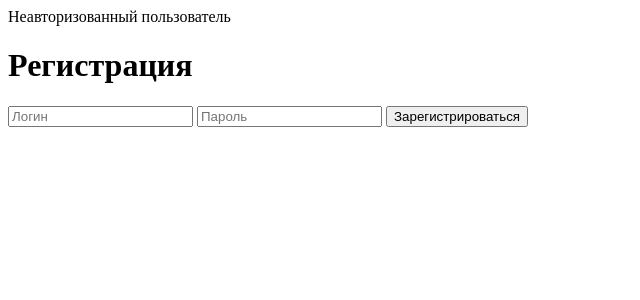
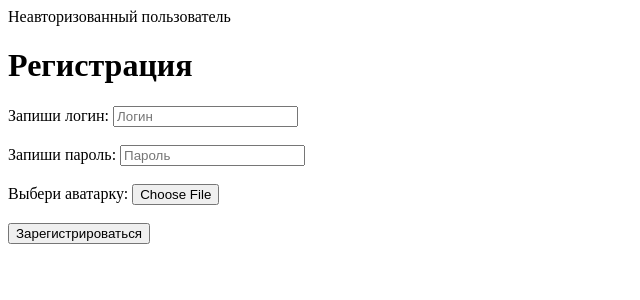
Before and after one commit to ShkuropatovSergey/hw-Shkuropatov, a PHP site: page /registration.php in a window 1280 px wide. Shown: the top 300 px of the page, without its empty margins (0-640 px from the left). Run offline with PHP 8.4, Linux system fonts and the light colour scheme.

Commit message:
hw_27_04_lesson_15-16_slide-13

```diff
--- a/registration.php
+++ b/registration.php
@@ -1,31 +1,57 @@
 <?php
 session_start();
 
-$_SESSION['secret']='secret';
+if (isset($_SESSION['IS_AUTH']) && $_SESSION['IS_AUTH'] == true) {
+    echo "Авторизованный пользователь <br>
+<a href='/exit.php'>Выйти</a>";
+} else {
+    echo "Неавторизованный пользователь <br>";
+}
 
-if(isset($_SESSION['IS_AUTH']) && $_SESSION['IS_AUTH']==true){
-echo "Авторизованный пользователь <br>
-<a href='/exit.php'>Выйти</a>";
-}else{
-    echo "Неавторизованный пользователь";
+//Загрузка файлов в папку img
+if (!empty($_FILES)) {
+    echo "Выбран файл: ".$_FILES['file']['name'];
+    echo '<br>';
+    $string = $_FILES['file']['name'];
+    //Выбираем только файлы с расширением jpg, jpeg, png или gif.
+    preg_match("/^.*\.(jpg|jpeg|png|gif)$/i", $string, $output_array);
+    if (count($output_array) > 0) {
+        move_uploaded_file($_FILES['file']['tmp_name'], 'foto/' . $_FILES['file']['name']);
+    }else{
+        echo "Файл не соответствует расширению";
+    }
 }
 ?>
 
 
 <!DOCTYPE html>
 <html lang="en">
+
 <head>
     <meta charset="UTF-8">
     <meta name="viewport" content="width=device-width, initial-scale=1.0">
     <meta http-equiv="X-UA-Compatible" content="ie=edge">
+    <link rel="stylesheet" href="styles/registration.css">
     <title>Регистрация</title>
 </head>
+
 <body>
     <h1>Регистрация</h1>
-    <form class="aa" method='post'>
-        <input type="text" name='login' placeholder='Логин'>
-        <input type="password" name='password' placeholder='Пароль'>
+    <form class="aa" method='post' enctype="multipart/form-data">
+    <label for="log">Запиши логин:</label>
+        <input type="text" name='login' id="log" placeholder='Логин'><br><br>
+        <label for="pas">Запиши пароль:</label>
+        <input type="password" name='password' id="pas" placeholder='Пароль'><br><br>
+        <label for="photo">Выбери аватарку:</label>
+        <input type="file" class="custom-file-input" name="file" id="photo" title=" "/><br><br>
         <button type="submit">Зарегистрироваться</button>
     </form>
+     <!-- Отменяет повторную отправку формы -->
+     <script>
+        if (window.history.replaceState) {
+            window.history.replaceState(null, null, window.location.href);
+        }
+    </script>
 </body>
+
 </html>
--- /dev/null
+++ b/styles/registration.css
@@ -0,0 +1,3 @@
+.custom-file-input {
+    color: transparent;
+  }
```
Also changed, not shown: authorization.php (+8 -4 lines), foto/1.jpg (added), foto/bird.jpg (added), foto/hamster.jpg (added).
